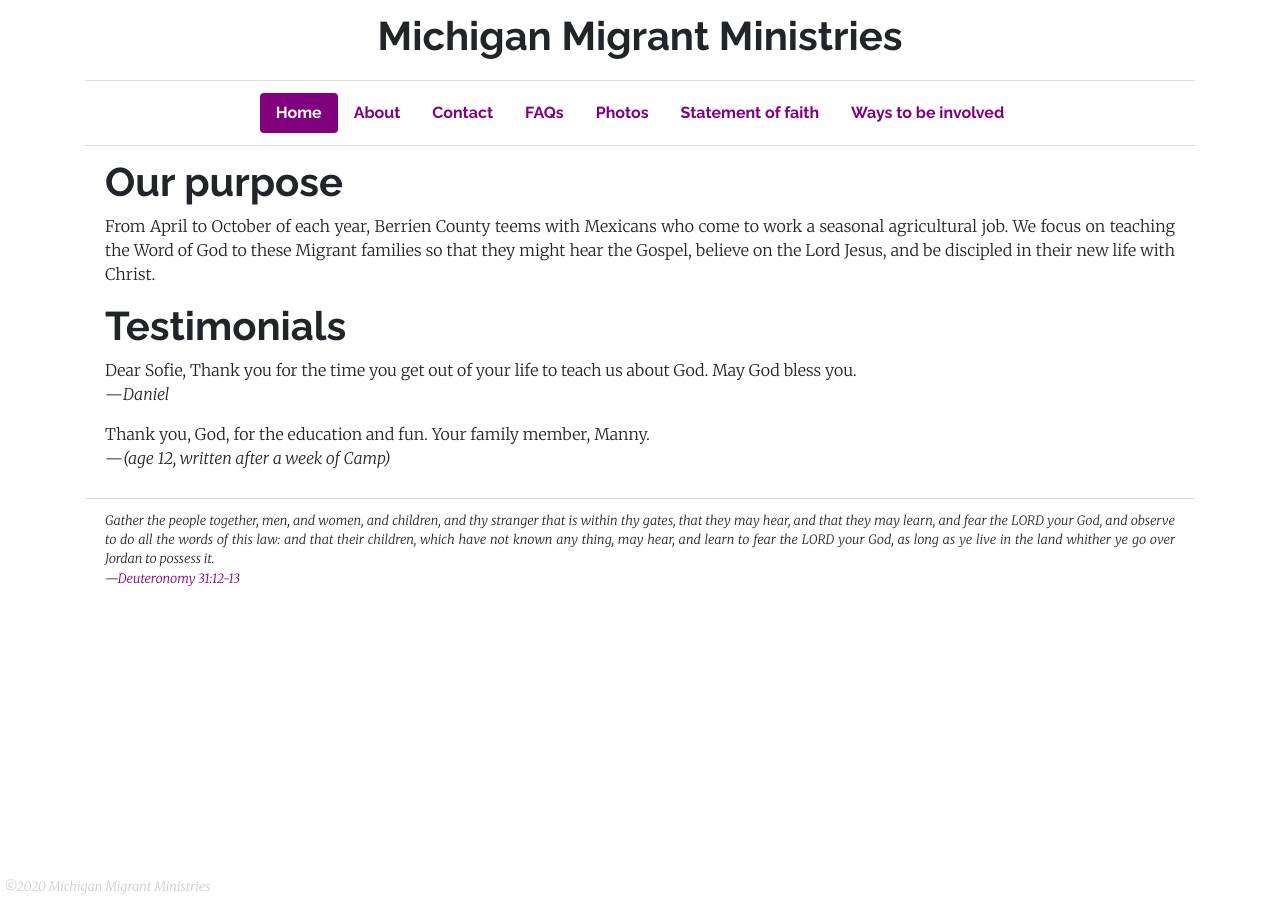
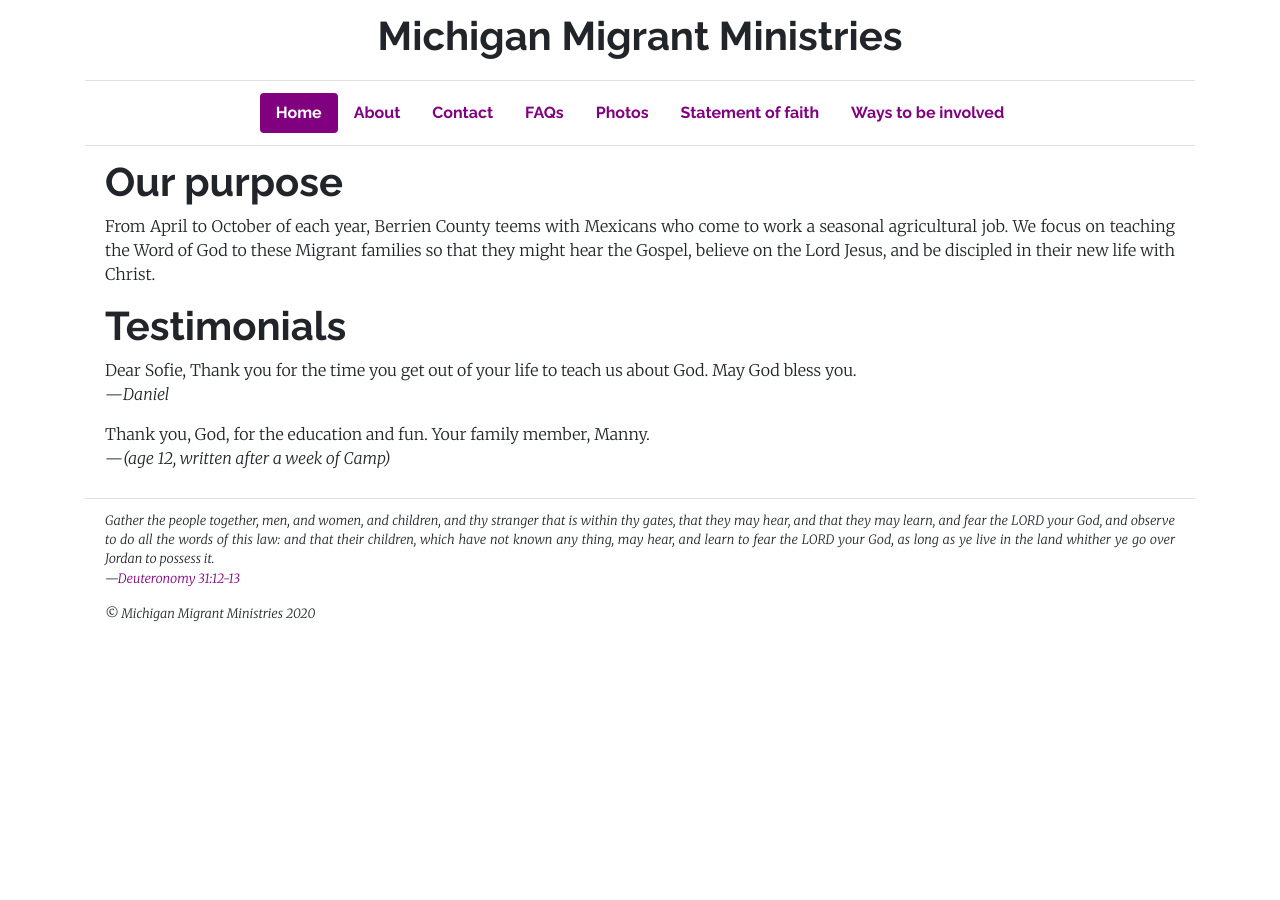
Before and after one commit to michigan-migrant-ministries/website, a Jekyll site: the page built from _pages/home.html, in a window 1280 px wide. Built offline with Jekyll 4.4.1, drawn with Linux system fonts in a browser that asks for light colours.

Commit message:
Move copyright back into the footer

```diff
--- a/_includes/footer.html
+++ b/_includes/footer.html
@@ -8,4 +8,7 @@
     Jordan to possess it.<br/>
     &mdash;{% include verse.html verse = "Deuteronomy 31:12-13" %}
   </p>
+  <p>
+    &copy; {{ site.organization }} {{ 'now' | date: "%Y" }}
+  </p>
 </footer>
--- a/_includes/toe.html
+++ /dev/null
@@ -1,5 +0,0 @@
-<div class="toe d-flex flex-row justify-content-between align-items-end px-1 py-1">
-  <span>
-    &copy;{{ 'now' | date: "%Y" }} {{ site.organization }}
-  </span>
-</div>
--- a/_layouts/default.html
+++ b/_layouts/default.html
@@ -11,7 +11,7 @@
 
     <title>{{ page.title }} - {{ site.organization }}</title>
   </head>
-  <body class="text-justify pb-2">
+  <body class="text-justify">
     <div class="container">
       <div class="list-group list-group-flush">
         <div class="list-group-item">
@@ -28,7 +28,6 @@
         </div>
       </div>
     </div>
-    {% include toe.html %}
 
     <script src="https://code.jquery.com/jquery-3.4.1.slim.min.js" integrity="sha384-J6qa4849blE2+poT4WnyKhv5vZF5SrPo0iEjwBvKU7imGFAV0wwj1yYfoRSJoZ+n" crossorigin="anonymous"></script>
     <script src="https://cdn.jsdelivr.net/npm/popper.js@1.16.0/dist/umd/popper.min.js" integrity="sha384-Q6E9RHvbIyZFJoft+2mJbHaEWldlvI9IOYy5n3zV9zzTtmI3UksdQRVvoxMfooAo" crossorigin="anonymous"></script>
--- a/_sass/custom.scss
+++ b/_sass/custom.scss
@@ -6,9 +6,6 @@ $headings-font-weight: 700;
 @import "../../_sass/bootstrap/bootstrap";
 b {
   font-weight: 700;
-}
-body {
-  margin-bottom: 32px;
 }
 h1, h2, h3, h4, h5, h6 {
   text-align: left;
@@ -28,11 +25,3 @@ html {
     margin: -$btn-border-width;
   }
 }
-.toe {
-  color: #ccc;
-  font-size: 0.8em;
-  font-style: italic;
-  position: absolute;
-  bottom: 0;
-  width: 100%;
-}
```
